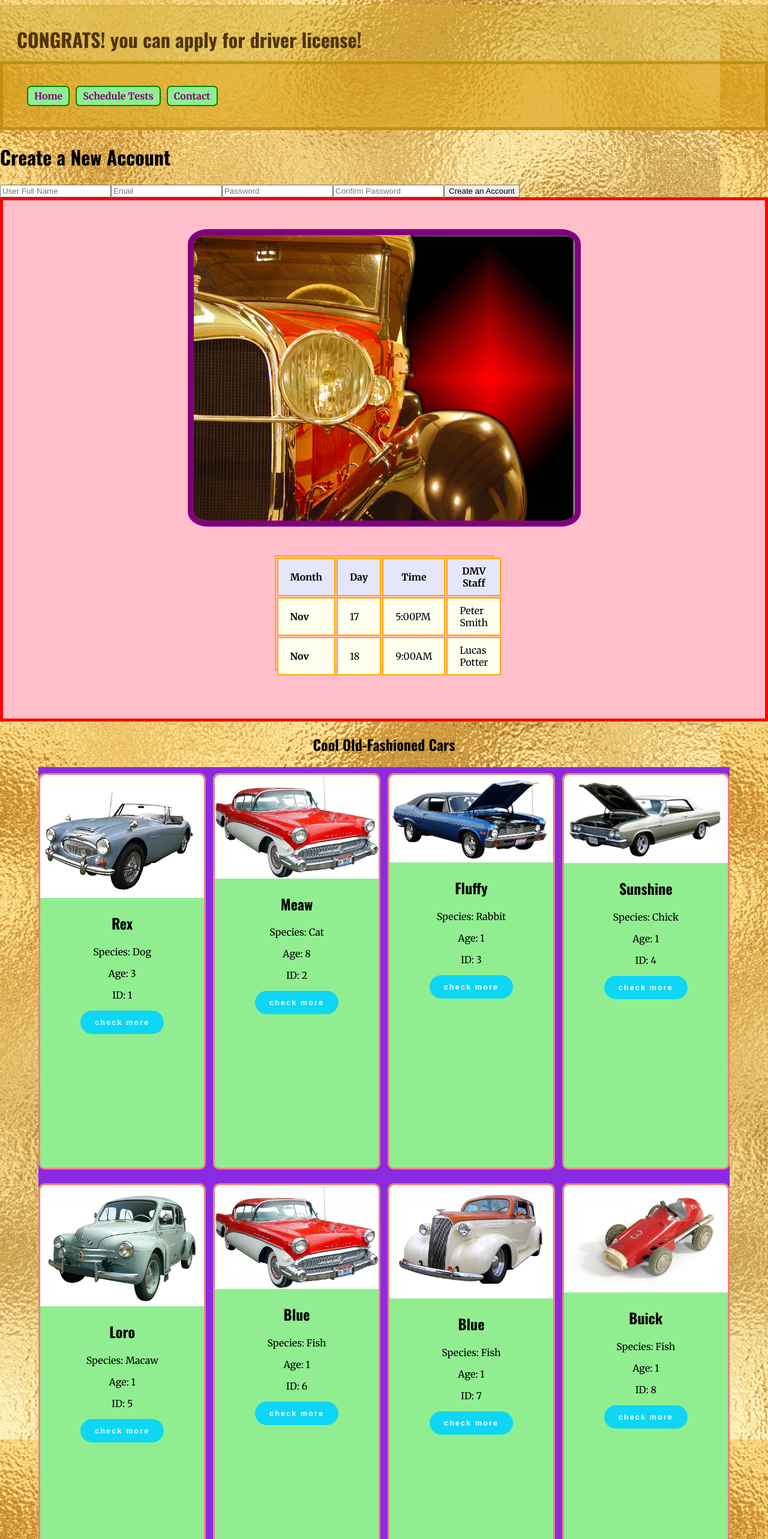
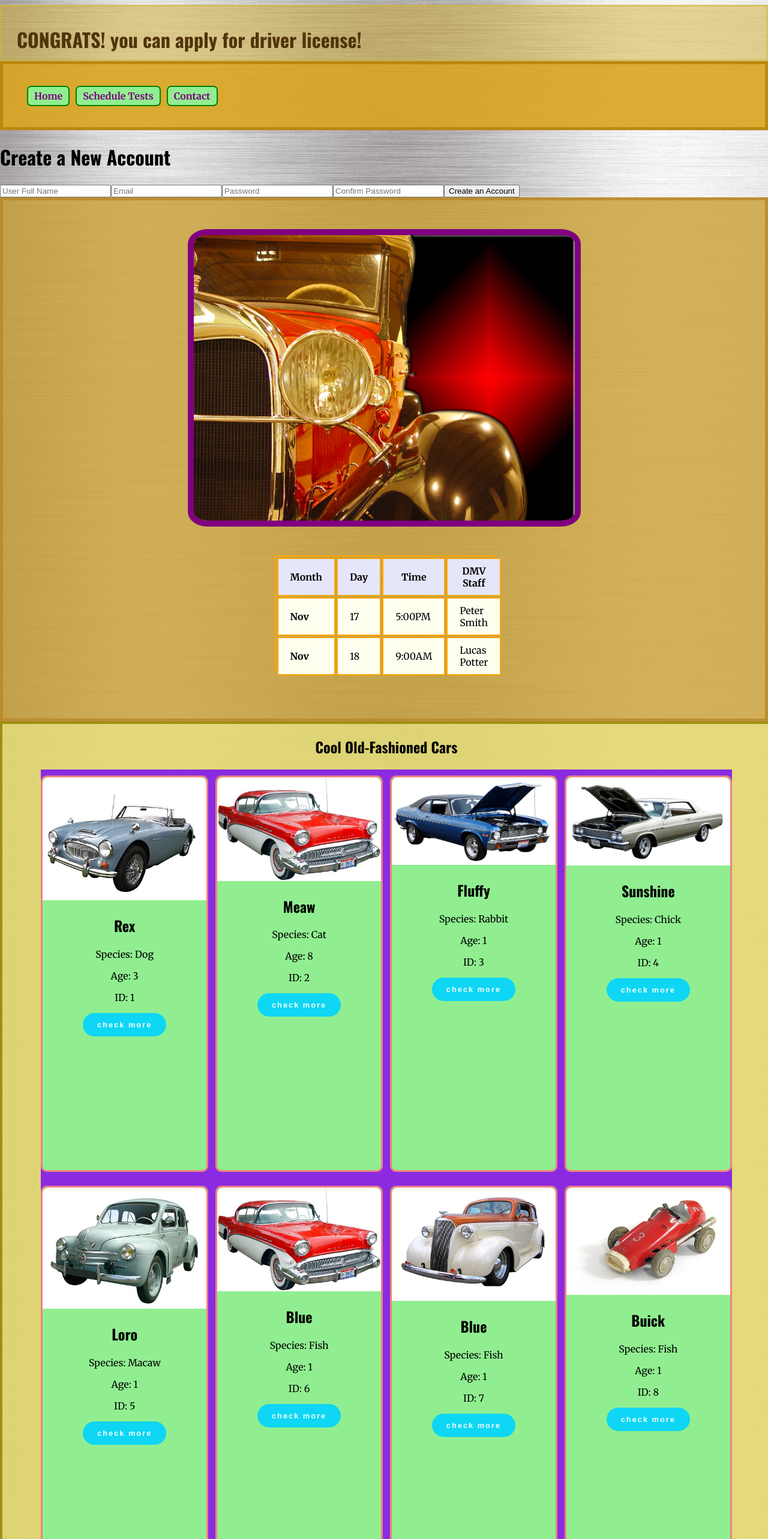
Before and after one commit to NatalyBMota/project2, a React (Create React App) app: page / in a window 1280 px wide. Shown: the top 2566 px of the page at 60% size. Built offline with nearby package versions, Linux system fonts and the light colour scheme.

Commit message:
Began playing with background images and colors to see how the style of this project can be improved.

```diff
--- a/public/style.css
+++ b/public/style.css
@@ -2,7 +2,8 @@ body {
 	margin-left: 0;
 	margin-right: 0;
 	background-color: pink;
-	background-image: url('images/background/gold-foil-1.jpg');
+	background-image: url('images/background/brushed-metal-2.jpg');
+	/* background-image: url('images/background/gold-foil-1.jpg');*/
 	font-family: 'Merriweather', serif;
 }
 
@@ -22,8 +23,8 @@ nav {
 	padding-top: 1.2rem;
 	padding-bottom: 1.2rem;
 	/*background-image: url('images/background/brushed-metal.jpg');*/
-	background-color: rgba(218,165,32, .7);
-	border: 5px solid rgba(184,134,11, .7)
+	background-color: rgba(218,165,32, .9);
+	border: 5px solid rgba(184,134,11, .9)
 }
 
 ul li {
@@ -49,8 +50,8 @@ ul>li:hover, a:hover {
 
 main {
 	padding-top: 3rem;
-	background-color: pink;
-	border: 5px solid red;
+	background-color: rgba(203,161,53, .8);
+	border: 5px solid rgba(183,135,39, .8);
 }
 
 img#mainPic {
@@ -107,12 +108,13 @@ img#drivingPic {
 	padding: 44px;
 }
 
-.wrapperParentDiv {
+.wrapperParentSection {
 	width: 100%;
-	background-color: red;
+	background-color: rgba(228,217,111, .9);
+	border: 4px solid rgba(155,135,12, .9);
 }
 
-.wrapperParentAside h1 {
+.wrapperParentSection h1 {
 	text-align: center;
 }
 
--- a/src/components/CardWrapper.jsx
+++ b/src/components/CardWrapper.jsx
@@ -3,12 +3,12 @@ import CreateCard from './CreateCard';
 import cars from './cars.jsx';
 
 function CardWrapper() {
-    return <aside className="wrapperParentAside">
+    return <section className="wrapperParentSection">
         <h1>Cool Old-Fashioned Cars</h1>
         <div className="carsParentDiv">
             {cars.map(CreateCard)}
         </div>
-    </aside>;
+    </section>;
 }
 
 export default CardWrapper;
```
Also changed, not shown: public/images/background/brushed-metal-2.jpg (added).
